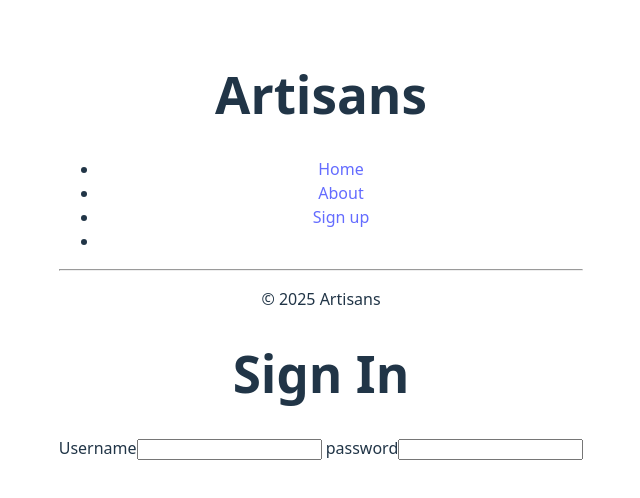
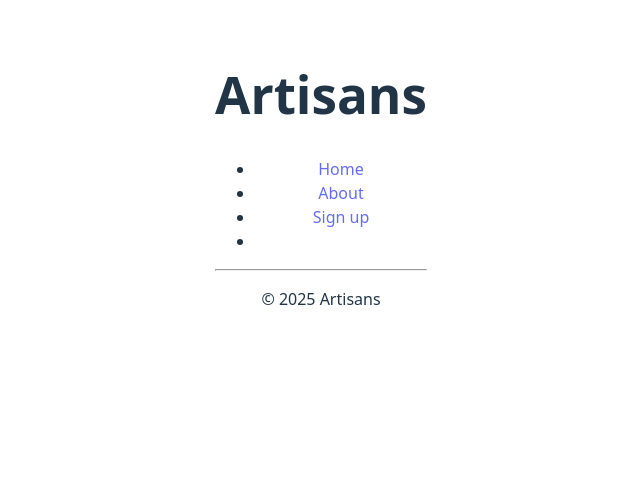
Before and after one commit to shabalalaLandiwe/viteReactApp, a React (Vite) app: page / in a window 1280 px wide. Shown: the top 498 px of the page, without its empty margins (319-959 px from the left). Built offline with nearby package versions, Linux system fonts and the light colour scheme.

Commit message:
routing componets

```diff
--- a/package.json
+++ b/package.json
@@ -11,7 +11,8 @@
   },
   "dependencies": {
     "react": "^19.1.1",
-    "react-dom": "^19.1.1"
+    "react-dom": "^19.1.1",
+    "react-router-dom": "^7.8.1"
   },
   "devDependencies": {
     "@eslint/js": "^9.33.0",
--- a/src/App.jsx
+++ b/src/App.jsx
@@ -4,6 +4,9 @@
 import './App.css'
 import Header from './Header.jsx';
 import Footer from'./Footer.jsx';
+// Import for setting routes
+import {Routes, Route} from 'react-router-dom';
+import { BrowserRouter } from 'react-router-dom';
 import Login from './Login.jsx';
 
 function App() {
@@ -14,7 +17,13 @@
     <>
       <Header/>
       <Footer/>
-      <Login/>
+
+      <BrowserRouter>
+        <Routes>
+            <Route path='/Login'  element={<Login/>}/>
+        </Routes>
+      </BrowserRouter>
+
     </>
     // <>
     //   <div>
```
Also changed, not shown: src/Feed.jsx (added), src/Register.jsx (added), 1 other file (tests, documents, lock files or other folders).
